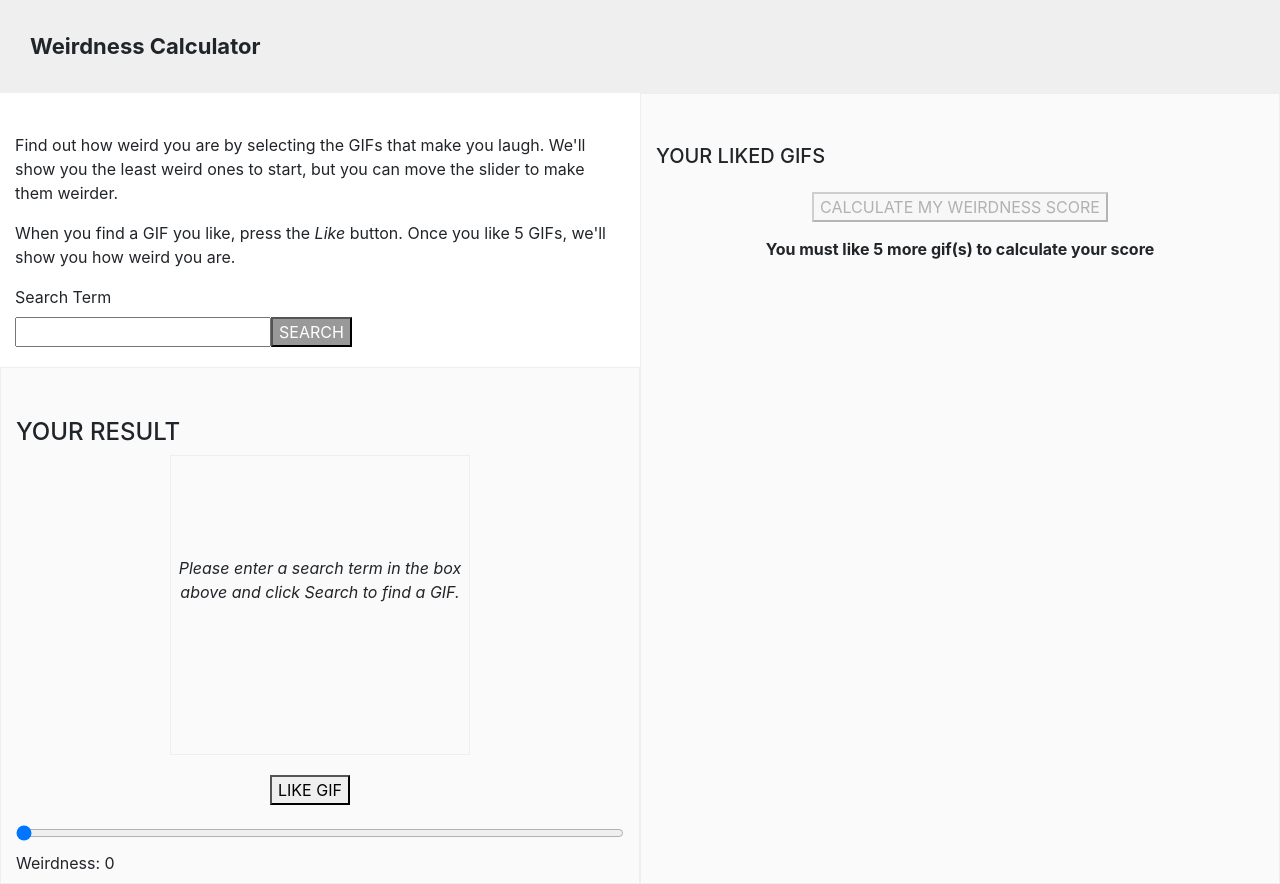
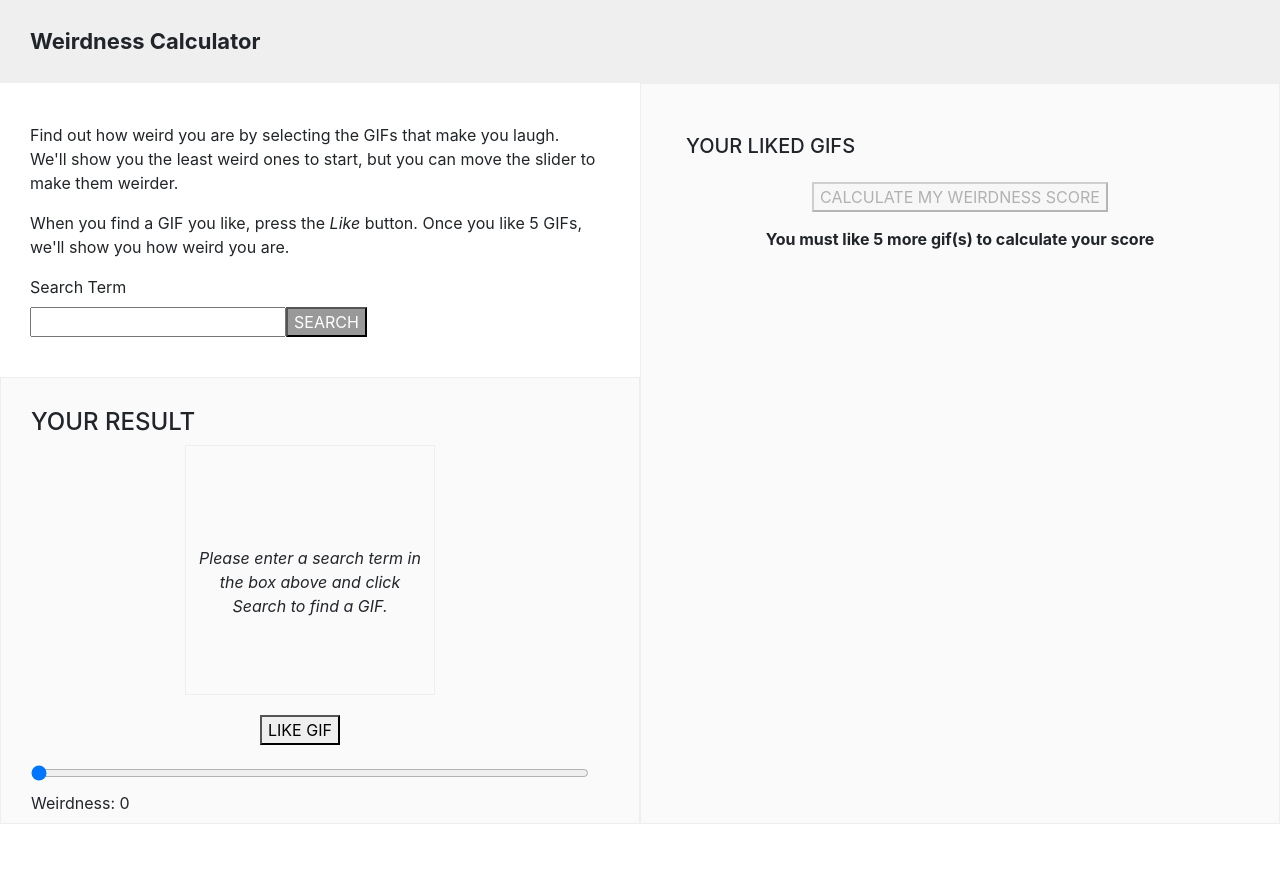
Before and after one commit to kwyoung11/weirdness_calculator, a React (Create React App) app: page / in a window 1280 px wide. After the commit the page ends 824 px from the top, so only its background shows below. Built offline with nearby package versions, Linux system fonts and the light colour scheme.

Commit message:
fix layout padding alignment, fix react list key warning

```diff
--- a/src/App.css
+++ b/src/App.css
@@ -3,15 +3,14 @@
 }
 
 .container-fluid {
-  margin: 0;
-  padding: 0;
+
 }
 
 header {
   text-align: left;
   background-color: #efefef;
   width: 100%;
-  padding: 30px;
+  padding: 25px 30px 25px 30px;
   font-weight: bold;
   font-size: 22px;
 }
@@ -20,7 +19,7 @@ header {
 Search
 *******************/
 .Search {
-  padding: 40px 40px 20px 40px;
+  padding: 40px 40px 40px 30px !important;
 }
 
 .Search label {
@@ -36,7 +35,7 @@ Search
 SearchResult
 **************/
 .SearchResult {
-  padding: 50px 50px 0px 50px;
+  padding: 30px 50px 0px 30px !important;
   background-color: #fafafa;
   border: 1px solid #eee;
 }
@@ -58,12 +57,20 @@ SearchResult
 }
 
 .SearchResult__image__wrapper {
-  width: 300px;
-  height: 300px;
+  width: 250px;
+  height: 250px;
   margin: 0 auto;
   border: 1px solid #eee;
   font-style: italic;
   text-align: center;
+}
+
+.SearchResult__image__wrapper p {
+  padding: 0px 10px 0px 10px;
+}
+
+.SearchResult__image__wrapper .Gif {
+  padding: 0px;
 }
 
 .SearchResult__image__wrapper p {
@@ -98,8 +105,8 @@ GifList
 }
 
 .GifList li {
+  margin: 20px 0px 20px 0px;
   flex: 0 1 250px;
-  margin: 20px;
 }
 
 .GifList li h5 {
@@ -120,6 +127,10 @@ LikedGifs
   background-color: #fafafa;
   height: 100%;
   border: 1px solid #eee;
+}
+
+.LikedGifs > h5 {
+  padding-left: 30px;
 }
 
 .LikedGifs p {
--- a/src/components/GifList.js
+++ b/src/components/GifList.js
@@ -6,7 +6,7 @@ export const GifList = (props) => {
 	const gifs = () => {
 		return props.gifs.map(gif => {
 			return (
-				<li>
+				<li key={gif.id}>
 					<h5>{gif.title}</h5>
 					<Gif onUnlikeGif={props.onUnlikeGif} height="250" width="250" gif={gif} />
 					{props.includeWeirdness ? <div className="GifList__weirdness">{gif.weirdness}/10</div> : ""}
--- a/src/components/SearchResult.js
+++ b/src/components/SearchResult.js
@@ -7,7 +7,7 @@ export const SearchResult = (props) => {
 	const renderResultOrError = () => {
 		if (props.searchResult.url) {
 			return (
-				<Gif width="300" height="300" gif={props.searchResult}/>
+				<Gif width="250" height="250" gif={props.searchResult}/>
 			);
 		} else {
 			const display = props.loadingIndicatorRunning ? <Spinner className="spinner" color="primary" /> : <p>Please enter a search term in the box above and click Search to find a GIF.</p>
```
